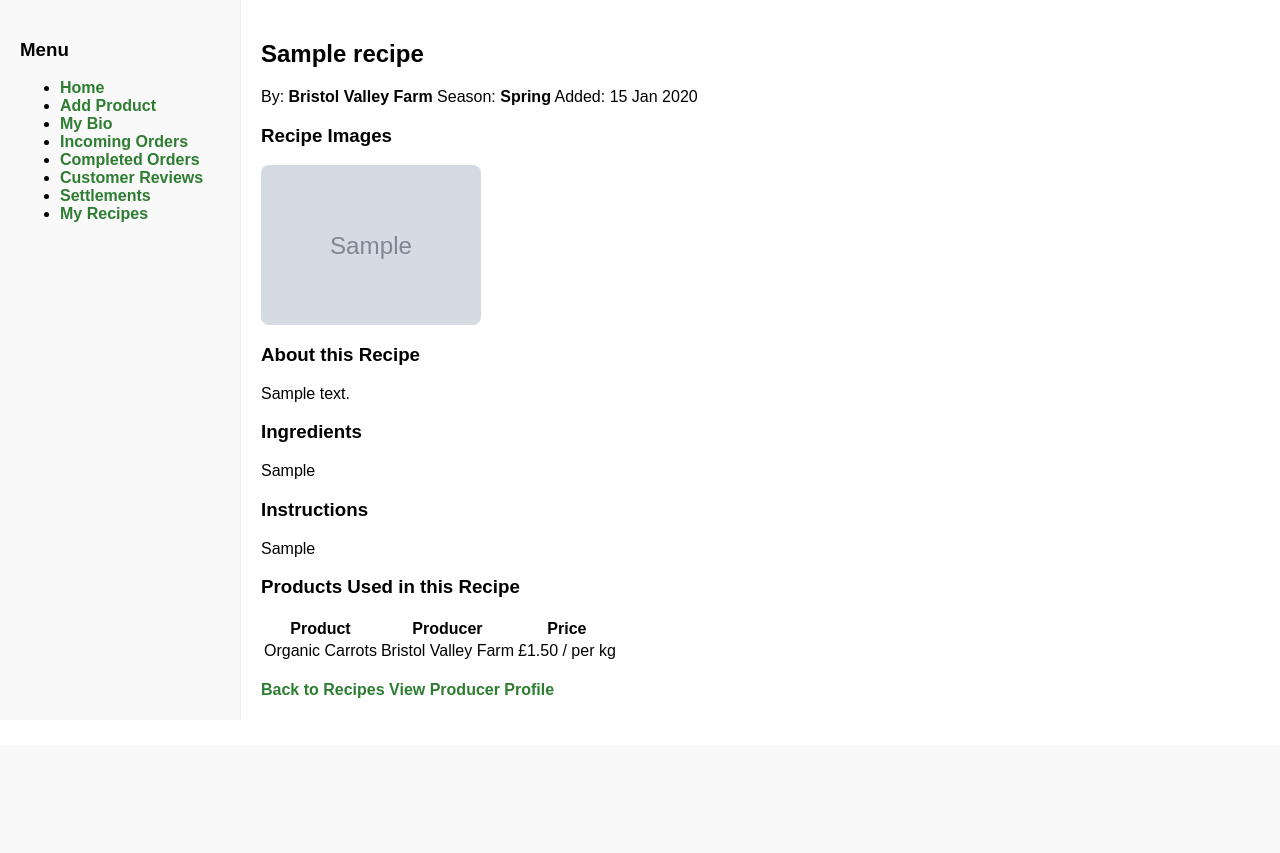
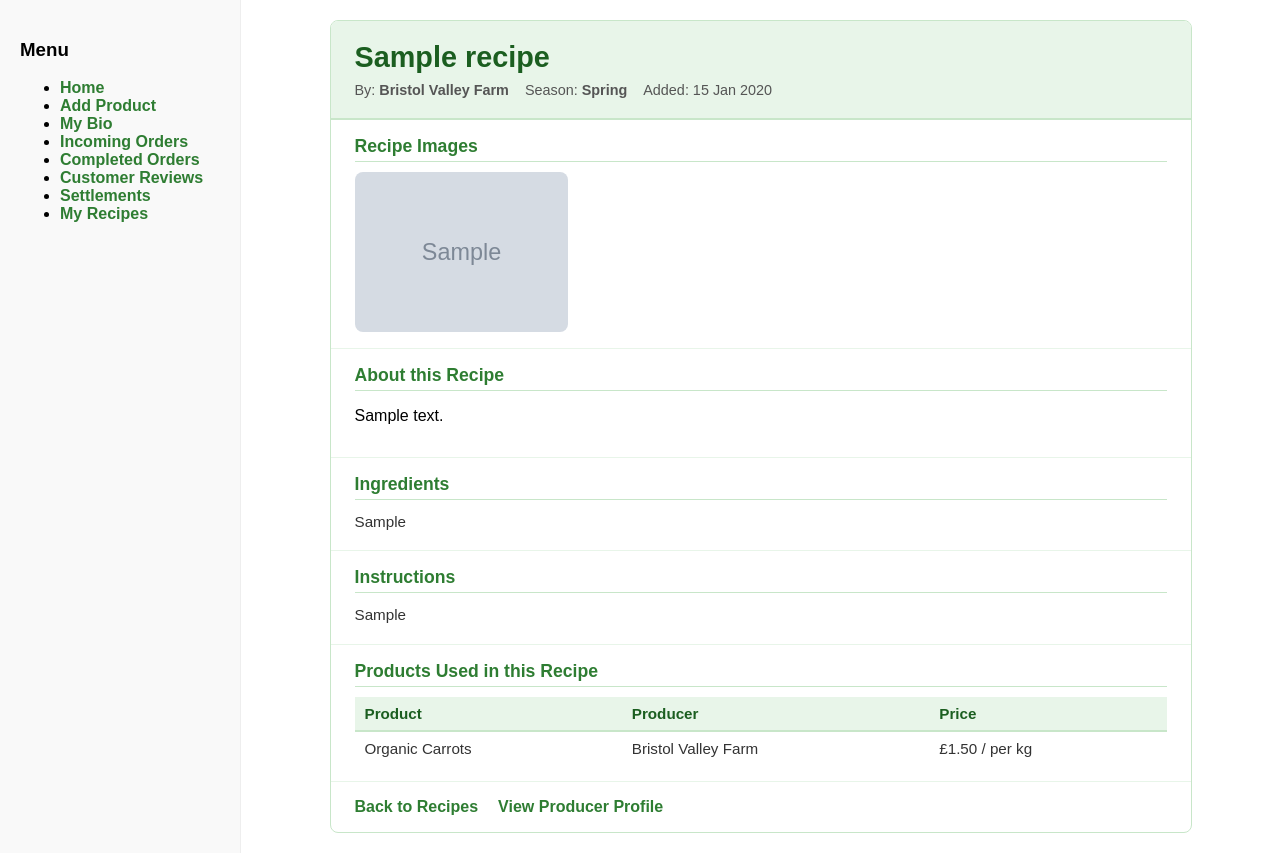
Before and after one commit to Jon-Frost/DESD, a Django app: page /recipes/1/ in a window 1280 px wide. Shown: the part 55-908 px from the top of the page. Before the commit the page ends 753 px from the top, so only its background shows below. Run offline with Django 5.2, Linux system fonts and the light colour scheme; a user stored in the database is signed in; data comes from the database, SQL or seed files in the repository; tables that the repository leaves empty hold one stand-in row (values such as "Sample post"); grey boxes marked "Sample" are stand-in pictures; parts of the project's set-up code (start-up, migrations or seed data) failed here and were passed over.

Commit message:
Styling changes concerning recipes and images

```diff
--- a/src/marketplace/static/marketplace/styles.css
+++ b/src/marketplace/static/marketplace/styles.css
@@ -1714,3 +1714,225 @@ a.admin-quick-link:hover {
         min-width: 100%;
     }
 }
+
+/* --- PRODUCER MY RECIPES - CARD LAYOUT --- */
+.producer-recipe-card {
+    background: #fff;
+    border: 1px solid #c8e6c9;
+    border-radius: 8px;
+    padding: 20px;
+    margin-bottom: 20px;
+    width: 100%;
+    box-sizing: border-box;
+}
+
+/* TITLE ON TOP, IMAGE BELOW */
+.producer-recipe-header {
+    display: flex;
+    flex-direction: column;
+    align-items: flex-start;
+    margin-bottom: 16px;
+    gap: 10px;
+}
+
+.producer-recipe-header-text {
+    display: flex;
+    flex-direction: column;
+    gap: 4px;
+    flex: 1;
+}
+
+.producer-recipe-header-text h3 {
+    margin: 0;
+    font-size: 1.3rem;
+    color: #1b5e20;
+}
+
+.producer-recipe-date {
+    color: #777;
+    font-size: 0.9rem;
+}
+
+.producer-recipe-season {
+    color: #555;
+    font-size: 0.9rem;
+    font-style: italic;
+}
+
+/* SUBTITLES + CONTENT */
+.producer-recipe-body h4 {
+    margin: 12px 0 4px 0;
+    color: #2e7d32;
+    font-size: 1rem;
+    border-bottom: 1px solid #e8f5e9;
+    padding-bottom: 2px;
+}
+
+.producer-recipe-body p,
+.producer-recipe-body pre {
+    margin: 0 0 8px 0;
+    white-space: pre-wrap;
+    font-family: inherit;
+    font-size: 0.95rem;
+    color: #333;
+}
+
+/* EDIT + DELETE ACTIONS */
+.producer-recipe-actions {
+    display: flex;
+    gap: 16px;
+    align-items: center;
+    margin-top: 16px;
+    padding-top: 12px;
+    border-top: 1px solid #e8f5e9;
+}
+
+@media (max-width: 600px) {
+    .producer-recipe-header {
+        flex-direction: column-reverse;
+    }
+
+    .producer-recipe-image img {
+        width: 100%;
+        height: 200px;
+    }
+}
+
+/* --- CUSTOMER RECIPE LIST CARDS --- */
+.customer-recipe-card {
+    border: 1px solid #c8e6c9;
+    border-radius: 8px;
+    margin-bottom: 20px;
+    overflow: hidden;
+    background: #fff;
+}
+
+/* GREEN HEADER BAR */
+.customer-recipe-card-header {
+    background: #e8f5e9;
+    border-bottom: 1px solid #c8e6c9;
+    padding: 12px 16px;
+    display: flex;
+    flex-direction: column;
+    gap: 4px;
+}
+
+.customer-recipe-title {
+    font-size: 1.2rem;
+    font-weight: bold;
+    color: #1b5e20;
+}
+
+.customer-recipe-meta {
+    font-size: 0.88rem;
+    color: #555;
+}
+
+/* CARD BODY */
+.customer-recipe-card-body {
+    padding: 16px;
+}
+
+/* --- RECIPE DETAIL PAGE --- */
+.recipe-detail-card {
+    background: #fff;
+    border: 1px solid #c8e6c9;
+    border-radius: 8px;
+    overflow: hidden;
+    max-width: 860px;
+    margin: 0 auto;
+}
+
+/* TITLE HEADER BLOCK */
+.recipe-detail-header {
+    background: #e8f5e9;
+    border-bottom: 2px solid #c8e6c9;
+    padding: 20px 24px;
+}
+
+.recipe-detail-title {
+    margin: 0 0 8px 0;
+    color: #1b5e20;
+    font-size: 1.8rem;
+}
+
+.recipe-detail-meta {
+    display: flex;
+    flex-wrap: wrap;
+    gap: 16px;
+    color: #555;
+    font-size: 0.9rem;
+}
+
+/* EACH SECTION (IMAGES, DESC, INGREDIENTS ETC) */
+.recipe-detail-section {
+    padding: 16px 24px;
+    border-bottom: 1px solid #e8f5e9;
+}
+
+/* GREEN SECTION HEADINGS */
+.recipe-detail-heading {
+    margin: 0 0 10px 0;
+    color: #2e7d32;
+    font-size: 1.1rem;
+    padding-bottom: 4px;
+    border-bottom: 1px solid #c8e6c9;
+}
+
+/* SHARED IMAGE STRIP - LEFT TO RIGHT, UNIFORM HEIGHT */
+.recipe-image-strip {
+    display: flex;
+    flex-wrap: wrap;
+    gap: 10px;
+    margin-top: 6px;
+}
+
+.recipe-image-strip img {
+    height: 160px;
+    width: auto;
+    object-fit: cover;
+    border-radius: 8px;
+    display: block;
+}
+
+/* PRE BLOCKS FOR INGREDIENTS / INSTRUCTIONS */
+.recipe-detail-pre {
+    white-space: pre-wrap;
+    font-family: inherit;
+    font-size: 0.95rem;
+    color: #333;
+    margin: 0;
+    line-height: 1.6;
+}
+
+/* LINKED PRODUCTS TABLE */
+.recipe-detail-table {
+    width: 100%;
+    border-collapse: collapse;
+    font-size: 0.95rem;
+}
+
+.recipe-detail-table th {
+    text-align: left;
+    padding: 8px 10px;
+    background: #e8f5e9;
+    color: #1b5e20;
+    border-bottom: 2px solid #c8e6c9;
+}
+
+.recipe-detail-table td {
+    padding: 8px 10px;
+    border-bottom: 1px solid #f0f0f0;
+    color: #333;
+}
+
+.recipe-detail-table tr:last-child td {
+    border-bottom: none;
+}
+
+/* BACK LINKS ROW */
+.recipe-detail-footer {
+    padding: 16px 24px;
+    display: flex;
+    gap: 20px;
+}
--- a/src/marketplace/templates/marketplace/recipe_detail.html
+++ b/src/marketplace/templates/marketplace/recipe_detail.html
@@ -1,41 +1,60 @@
 {% extends 'marketplace/base.html' %}
 {% block content %}
 
-<div class="order-card">
-    <div class="order-header">
-        <span><h2>{{ recipe.title }}</h2></span>
+<div class="recipe-detail-card">
+
+    <!-- TITLE HEADER -->
+    <div class="recipe-detail-header">
+        <h2 class="recipe-detail-title">{{ recipe.title }}</h2>
+        <div class="recipe-detail-meta">
             <span>By: <strong>{{ recipe.producer.business_name }}</strong></span>
             <span>Season: <strong>{{ recipe.get_seasonal_tag_display }}</strong></span>
             <span>Added: {{ recipe.created_at|date:"d M Y" }}</span>
         </div>
+    </div>
 
-    <div class="order-footer">
+    <!-- IMAGES -->
     {% if recipe.images.all %}
-        <h3>Recipe Images</h3>
-        <div style="display: flex; flex-wrap: wrap; gap: 12px; margin-bottom: 16px;">
+    <div class="recipe-detail-section">
+        <h3 class="recipe-detail-heading">Recipe Images</h3>
+        <div class="recipe-image-strip">
             {% for recipe_image in recipe.images.all %}
-                <img src="{{ recipe_image.image.url }}" alt="Image of {{ recipe.title }}" style="width: 220px; height: 160px; object-fit: cover; border-radius: 8px;">
+                <img src="{{ recipe_image.image.url }}" alt="Image of {{ recipe.title }}">
             {% endfor %}
         </div>
+    </div>
     {% elif recipe.image %}
-        <h3>Recipe Image</h3>
-        <div style="margin-bottom: 16px;">
-            <img src="{{ recipe.image.url }}" alt="Image of {{ recipe.title }}" style="max-width: 100%; height: 280px; object-fit: cover; border-radius: 8px;">
+    <div class="recipe-detail-section">
+        <h3 class="recipe-detail-heading">Recipe Image</h3>
+        <div class="recipe-image-strip">
+            <img src="{{ recipe.image.url }}" alt="Image of {{ recipe.title }}">
+        </div>
     </div>
     {% endif %}
 
-        <h3>About this Recipe</h3>
+    <!-- DESCRIPTION -->
+    <div class="recipe-detail-section">
+        <h3 class="recipe-detail-heading">About this Recipe</h3>
         <p>{{ recipe.description }}</p>
+    </div>
 
-        <h3>Ingredients</h3>
-        <pre style="white-space: pre-wrap; font-family: inherit;">{{ recipe.ingredients }}</pre>
+    <!-- INGREDIENTS -->
+    <div class="recipe-detail-section">
+        <h3 class="recipe-detail-heading">Ingredients</h3>
+        <pre class="recipe-detail-pre">{{ recipe.ingredients }}</pre>
+    </div>
 
-        <h3>Instructions</h3>
-        <pre style="white-space: pre-wrap; font-family: inherit;">{{ recipe.instructions }}</pre>
+    <!-- INSTRUCTIONS -->
+    <div class="recipe-detail-section">
+        <h3 class="recipe-detail-heading">Instructions</h3>
+        <pre class="recipe-detail-pre">{{ recipe.instructions }}</pre>
+    </div>
 
+    <!-- LINKED PRODUCTS -->
     {% if linked_products %}
-        <h3>Products Used in this Recipe</h3>
-        <table>
+    <div class="recipe-detail-section">
+        <h3 class="recipe-detail-heading">Products Used in this Recipe</h3>
+        <table class="recipe-detail-table">
             <thead>
                 <tr>
                     <th>Product</th>
@@ -53,12 +72,15 @@
                 {% endfor %}
             </tbody>
         </table>
+    </div>
     {% endif %}
 
-        <br>
+    <!-- BACK LINKS -->
+    <div class="recipe-detail-footer">
         <a href="{% url 'recipe_list' %}" class="nav-link">Back to Recipes</a>
         <a href="{% url 'producer_bio_public' recipe.producer.id %}" class="nav-link">View Producer Profile</a>
     </div>
+
 </div>
 
 {% endblock %}
```
Also changed, not shown: src/marketplace/templates/marketplace/producer_add_recipe.html (+38 -18 lines), src/marketplace/templates/marketplace/recipe_list.html (+7 -8 lines). Lines whose indentation alone changed are shown as unchanged.
